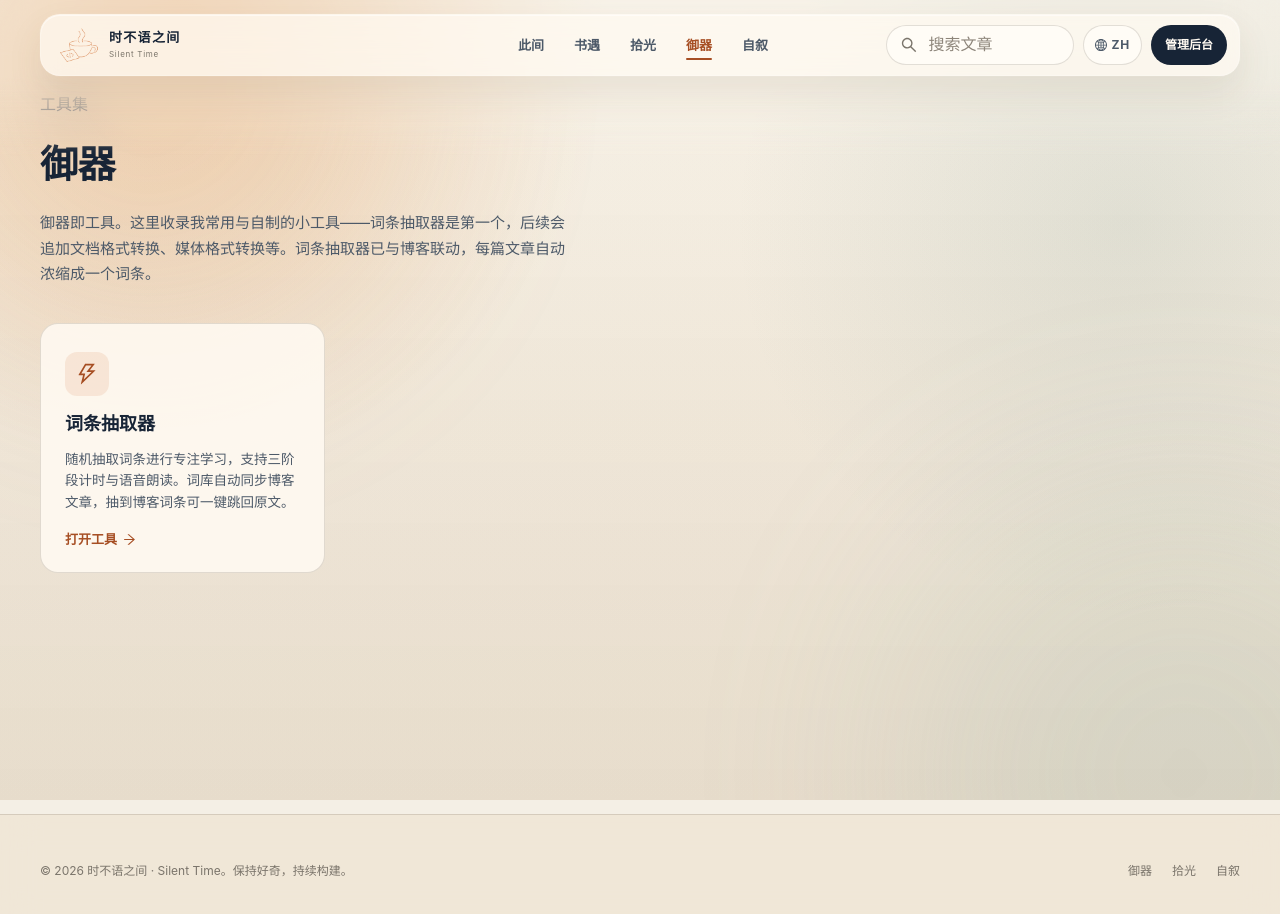
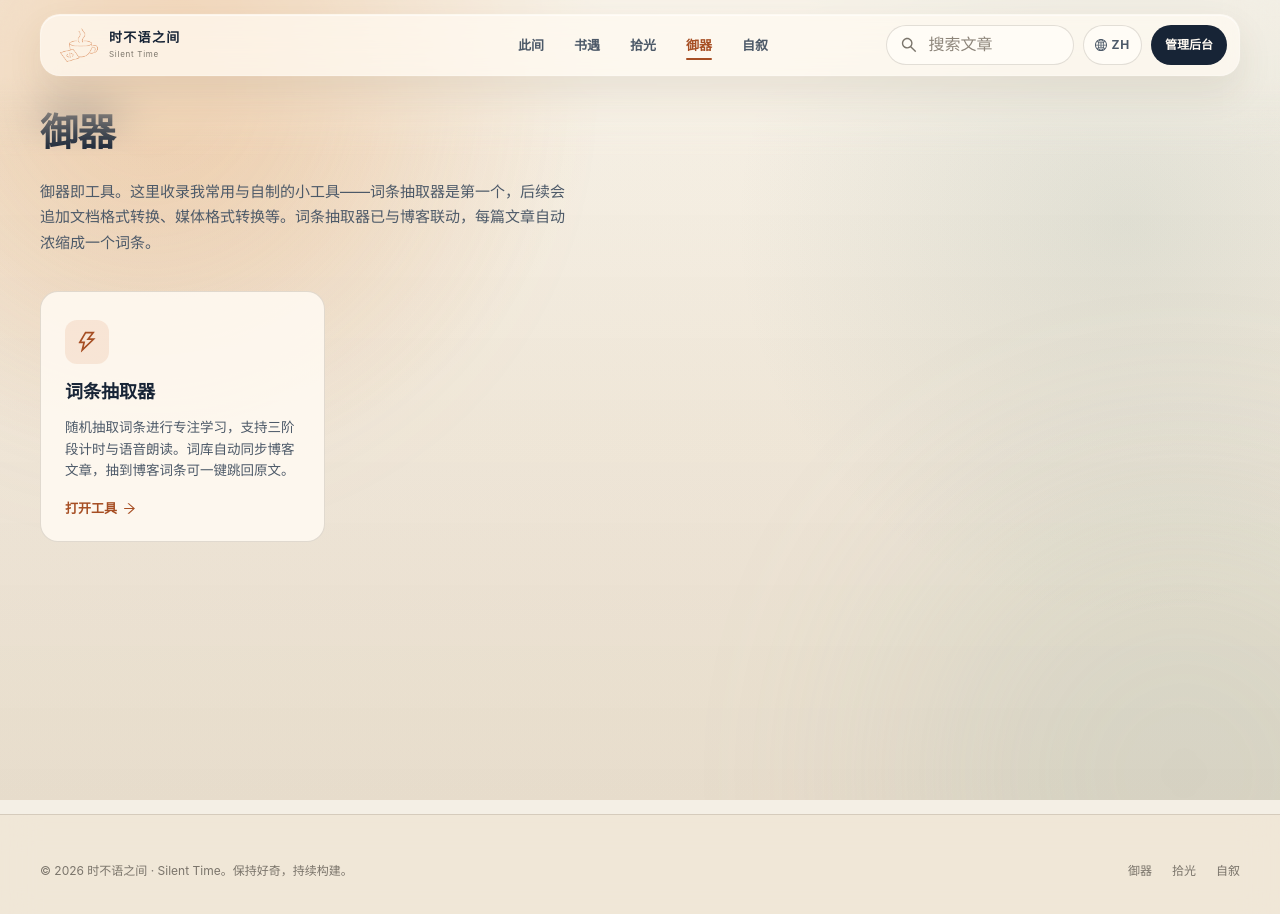
Before and after one commit to Kylinlixd/myblog-admin, a Vue app: page /blog/tools in a window 1280 px wide. Shown: the top 914 px of the page. Built offline with nearby package versions, Linux system fonts and the light colour scheme.

Commit message:
style(blog): 去掉御器页工具集小标题

```diff
--- a/src/views/blog/BlogTools.vue
+++ b/src/views/blog/BlogTools.vue
@@ -1,7 +1,6 @@
 <template>
   <div class="tools-page cinematic-page">
     <section class="tools-hero app-container">
-      <p class="eyebrow"><span></span>{{ t('tools.eyebrow') }}</p>
       <h1>{{ t('nav.tools') }}</h1>
       <p class="hero-intro">{{ t('tools.intro') }}</p>
     </section>
```
